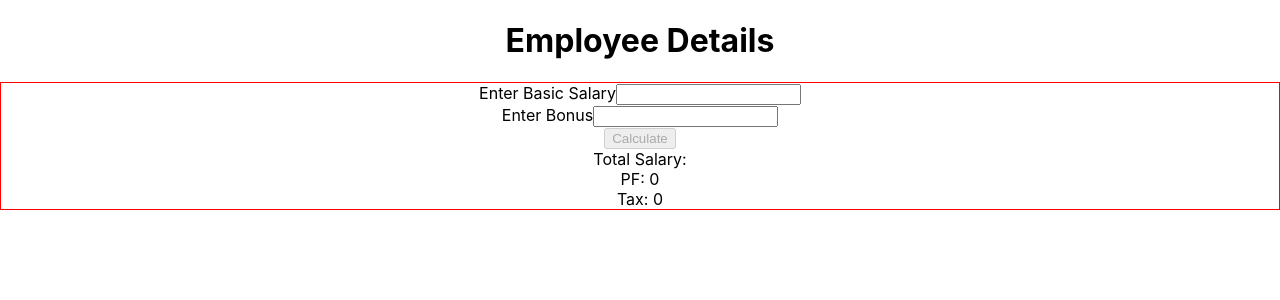
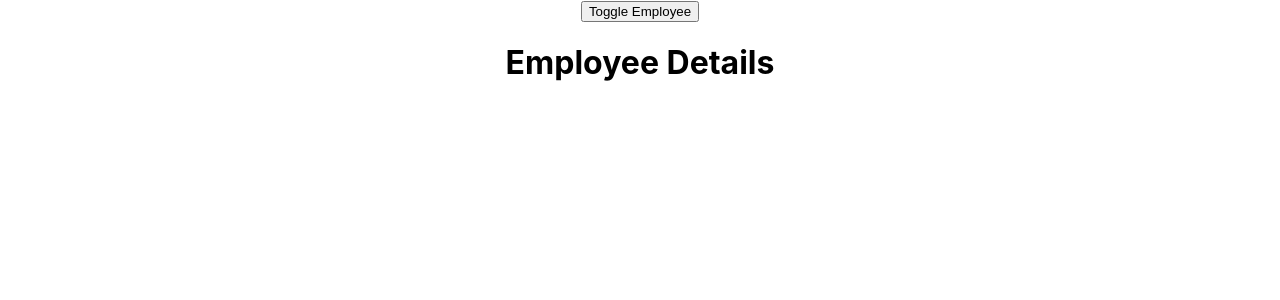
Before and after one commit to bittu9595/React-LevelApp, a React (Create React App) app: page / in a window 1280 px wide. Shown: the top 300 px of the page. Built offline with nearby package versions, Linux system fonts and the light colour scheme; the HTML template or start-up script is replaced by a standard one.

Commit message:
dynamic dom and map operator

```diff
--- a/src/containers/Persons.js
+++ b/src/containers/Persons.js
@@ -3,10 +3,10 @@ import React from 'react';
 
 class Persons extends React.Component {
 
-    constructor(props){
+    constructor(props) {
 
         super();
-        console.log('props--',props);
+        console.log('props--', props);
 
         // this.state = {
         //     basicSalary : "",
@@ -20,7 +20,23 @@ class Persons extends React.Component {
         bonusSalary: "",
         totalSalary: "",
         basicSalaryerrorMessage: "",
-        bonusSalaryerrorMessage: ""
+        bonusSalaryerrorMessage: "",
+        showPersonInfo: false,
+        employees: [
+            {
+                'id': '2399',
+                'name': 'Alex'
+            },
+            {
+                'id': '2389',
+                'name': 'Maria'
+            },
+            {
+                'id': '2359',
+                'name': 'John'
+            }
+
+        ]
 
     };
     //public method
@@ -35,6 +51,13 @@ class Persons extends React.Component {
         });
     }
 
+    togglePersonhandler = () => {
+        const value = this.state.showPersonInfo;
+        this.setState({
+            showPersonInfo: !value
+        });
+    }
+
 
     // setBasicSalary = (event)=> {
     //     //event.target.value
@@ -44,12 +67,12 @@ class Persons extends React.Component {
     //     })
     // }
 
-    setBonusSalary = (event)=> {
+    setBonusSalary = (event) => {
 
         console.log(Number(event.target.value))
 
 
-        if(!isNaN(Number(event.target.value))){
+        if (!isNaN(Number(event.target.value))) {
             this.setState({
                 bonusSalary: event.target.value,
                 bonusSalaryerrorMessage: ''
@@ -65,23 +88,47 @@ class Persons extends React.Component {
     }
 
 
-    render(){
-        let disabled = (typeof(this.state.basicSalary) === "number" && typeof(this.state.bonusSalary) === "number" );
-        console.log('disabled',disabled);
+    render() {
+
+        console.log('Person.js render called')
+        let disabled = (isNaN(Number(this.state.basicSalary)) || isNaN(Number(this.state.bonusSalary)));
+        if (this.state.basicSalary === '' || this.state.bonusSalary === '') {
+            disabled = true;
+        }
+
+        console.log('disabled', disabled);
         const styleObj = {
             border: "1px solid red"
         }
-        return(
+
+
+
+        return (
             <div>
+                <div>
+                    <button onClick={this.togglePersonhandler} >Toggle Employee</button>
+                </div>
                 <h1>Employee Details</h1>
-                <div style = {styleObj}>
+
+
+                {
+                    this.state.showPersonInfo &&
+                    this.state.employees.map((el, index) => {
+                        return (
+                            <div>
+
+
+                                <div>
+                                    <p>Person Name: {el.name}</p>
+                                </div>
+                                <div style={styleObj}>
                                     <div>
                                         <label>Enter Basic Salary</label>
-                    <input onChange = {(event)=> {
-                        if(typeof(event.target.value) === "number"){
+                                        <input onChange={(event) => {
+                                            if (!isNaN(Number(event.target.value))) {
                                                 this.setState({
                                                     basicSalary: event.target.value,
-
+                                                    basicSalaryerrorMessage: ''
                                                 });
 
                                             } else {
@@ -89,14 +136,14 @@ class Persons extends React.Component {
                                                     basicSalaryerrorMessage: "Please enter a numeric value"
                                                 })
                                             }
-                    }} type = "text"/>
+                                        }} type="text" />
                                         {this.state.basicSalaryerrorMessage}
 
 
                                     </div>
                                     <div>
                                         <label>Enter Bonus</label>
-                    <input onChange = {this.setBonusSalary} type = "text"/>
+                                        <input onChange={this.setBonusSalary} type="text" />
                                         {this.state.bonusSalaryerrorMessage}
 
                                     </div>
@@ -108,20 +155,20 @@ class Persons extends React.Component {
                             <
                              */}
                                     <div>
-                     <button disabled = {!disabled} onClick = {this.onClickHandler}>Calculate</button>
+                                        <button disabled={disabled} onClick={this.onClickHandler}>Calculate</button>
                                     </div>
 
-<div Style = {{border : "1px solid cyan"}}>
+                                    <div Style={{ border: "1px solid cyan" }}>
 
                                         <div>
                                             Total Salary: {this.state.totalSalary}
                                         </div>
 
                                         <div>
-    PF: {this.state.basicSalary * 12/100}
+                                            PF: {this.state.basicSalary * 12 / 100}
                                         </div>
                                         <div>
-    Tax: {this.state.totalSalary * 5/100}
+                                            Tax: {this.state.totalSalary * 5 / 100}
                                         </div>
 
                                     </div>
@@ -129,6 +176,14 @@ class Persons extends React.Component {
                                 </div>
                             </div>
                         )
+                    })
+
+                }
+
+
+
+            </div>
+        )
     }
 
 }
```
Lines whose indentation alone changed are shown as unchanged.
